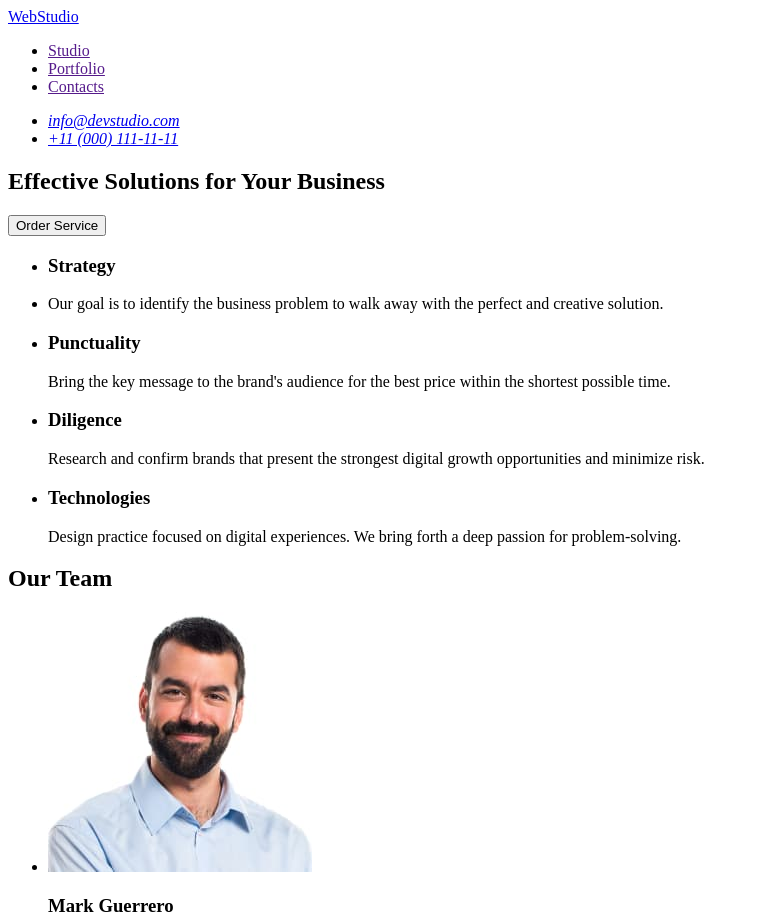
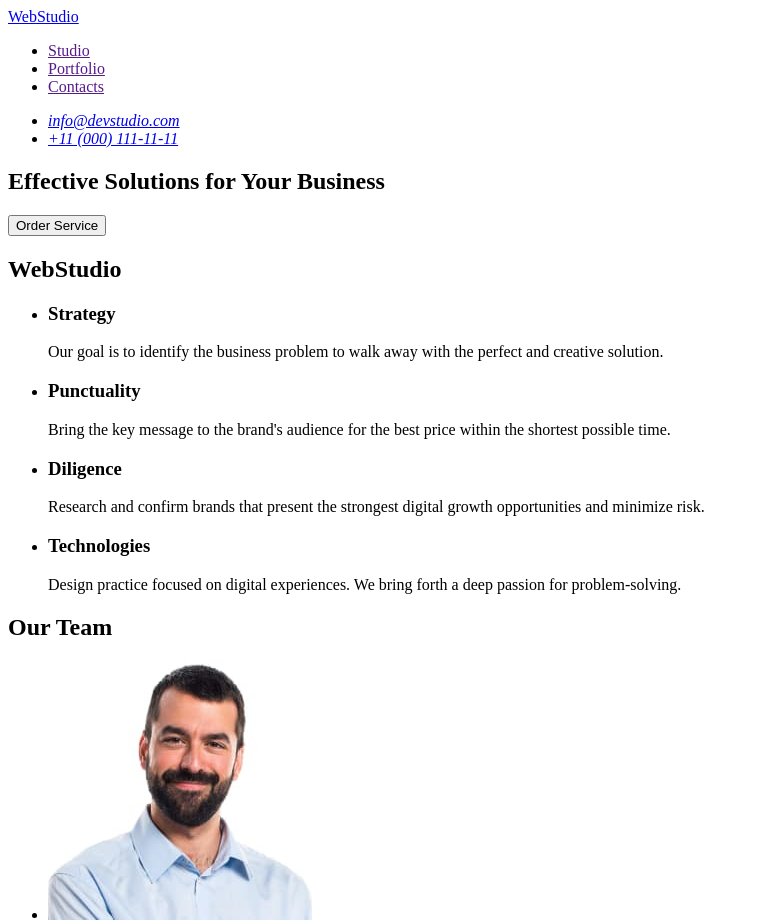
Before and after one commit to alcasinter/goit-markup-hw-01, a plain HTML site: page index.html in a window 1280 px wide. Shown: the top 923 px of the page, without its empty margins (0-759 px from the left). Drawn offline with Linux system fonts and the light colour scheme.

Commit message:
update html

```diff
--- a/index.html
+++ b/index.html
@@ -33,11 +33,10 @@
       <button type="button">Order Service</button>
     </section>
     <section>
+      <h2>WebStudio</h2>
       <ul>
         <li>
           <h3>Strategy</h3>
-        </li>
-        <li>
           <p>
             Our goal is to identify the business problem to walk away with the
             perfect and creative solution.
```
